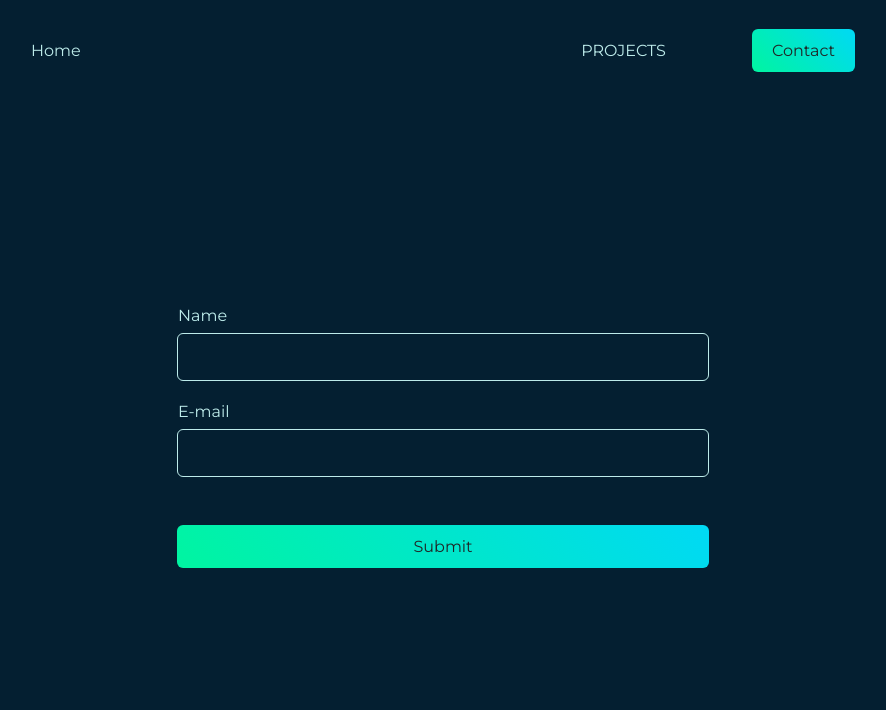
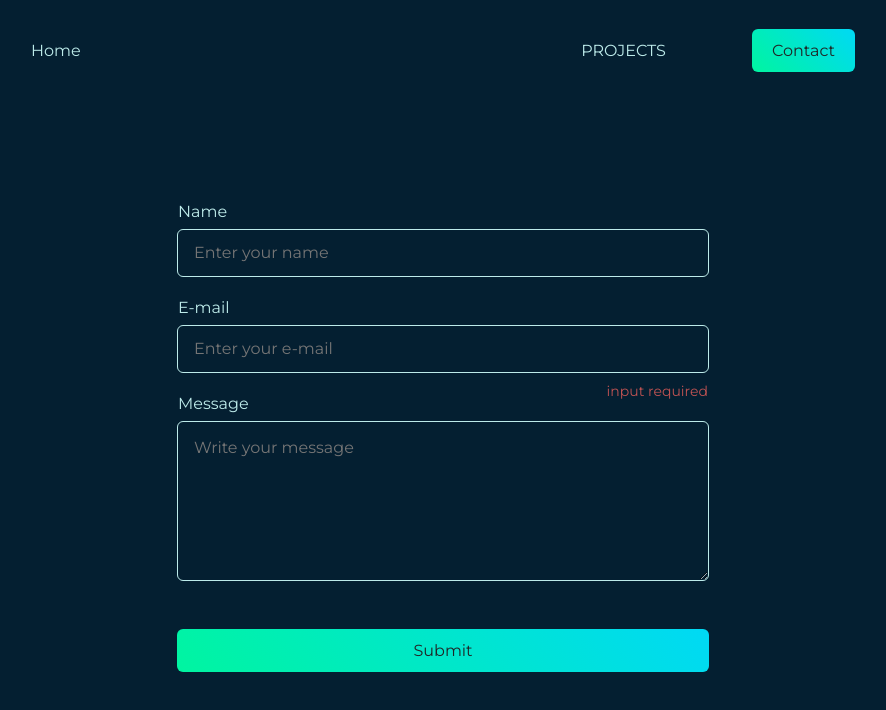
Before and after one commit to oevadee/portfolio, a Gatsby site: page /contact in a window 1280 px wide. Shown: the whole page, without its empty margins (197-1083 px from the left). Built offline with nearby package versions, Linux system fonts and the light colour scheme; Gatsby itself is replaced by a stand-in of ours.

Commit message:
feat(fe): add full form ui

```diff
--- a/src/components/styled-input/index.tsx
+++ b/src/components/styled-input/index.tsx
@@ -1,22 +1,26 @@
 import React from 'react';
 import { UseFormRegister } from 'react-hook-form';
-import styled from 'styled-components';
+import styled, { css } from 'styled-components';
 
-const SWrapper = styled.div`
-  width: 532px;
-  height: 48px;
+export const inputWrapperStyle = css`
+  width: 100%;
   border: 1px solid #bdebea;
   border-radius: 0.375rem;
   position: relative;
 `;
 
-const SLabel = styled.label`
+const SWrapper = styled.div`
+  ${inputWrapperStyle}
+  height: 48px;
+`;
+
+export const SLabel = styled.label`
   position: absolute;
   left: 0;
   top: -1.75rem;
 `;
 
-const SInput = styled.input`
+export const inputStyle = css`
   position: absolute;
   top: 0;
   left: 0;
@@ -25,12 +29,27 @@ const SInput = styled.input`
   border-radius: 0.375rem;
   background: transparent;
   border: none;
-  padding: 0 1rem;
+  padding: 1rem;
+  font-weight: ${({ theme }) => theme.font.weight.medium};
+  color: ${({ theme }) => theme.colors.white};
 
   &:placeholder {
     font-size: ${({ theme }) => theme.font.size.small};
     color: ${({ theme }) => theme.colors.placeholderTexts};
   }
+`;
+
+const SInput = styled.input`
+  ${inputStyle}
+`;
+
+const SRequired = styled.p`
+  font-weight: ${({ theme }) => theme.font.weight.medium};
+  font-size: ${({ theme }) => theme.font.size.small};
+  position: absolute;
+  bottom: -1.75rem;
+  right: 0;
+  color: ${({ theme }) => theme.colors.red};
 `;
 
 interface Props {
@@ -39,6 +58,7 @@ interface Props {
   type?: string;
   register: UseFormRegister<any>;
   placeholder?: string;
+  required?: boolean;
 }
 
 export const StyledInput = ({
@@ -47,16 +67,19 @@ export const StyledInput = ({
   type = 'text',
   register,
   placeholder,
+  required = false,
 }: Props) => {
   return (
     <SWrapper>
       {label && <SLabel htmlFor={name}>{label}</SLabel>}
       <SInput
+        required={required}
         {...register(name)}
         placeholder={placeholder}
         type={type}
         name={name}
       />
+      {required && <SRequired>input required</SRequired>}
     </SWrapper>
   );
 };
--- /dev/null
+++ b/src/components/styled-textarea/index.tsx
@@ -0,0 +1,35 @@
+import { inputStyle, inputWrapperStyle, SLabel } from 'components/styled-input';
+import { Placeholder } from 'gatsby-plugin-image';
+import React from 'react';
+import { UseFormRegister } from 'react-hook-form';
+import styled from 'styled-components';
+
+const SWrapper = styled.div`
+  ${inputWrapperStyle}
+  height: 10rem;
+`;
+
+const STextarea = styled.textarea`
+  ${inputStyle}
+`;
+
+interface Props {
+  register: UseFormRegister<any>;
+  name: string;
+  label: string;
+  placeholder: string;
+}
+
+export const StyledTextarea = ({
+  register,
+  name,
+  label,
+  placeholder,
+}: Props) => {
+  return (
+    <SWrapper>
+      {label && <SLabel>{label}</SLabel>}
+      <STextarea {...register(name)} placeholder={placeholder} name={name} />
+    </SWrapper>
+  );
+};
--- a/src/styles/theme.ts
+++ b/src/styles/theme.ts
@@ -7,6 +7,7 @@ export const theme = {
     powderBlue: '#BDEBEA',
     darkText: '#1F2626',
     placeholderText: '#919b9b',
+    red: '#C05353',
   },
   font: {
     size: {
--- a/src/views/contact/index.tsx
+++ b/src/views/contact/index.tsx
@@ -1,5 +1,6 @@
 import { StyledButton } from 'components/styled-button';
 import { StyledInput } from 'components/styled-input';
+import { StyledTextarea } from 'components/styled-textarea';
 import React from 'react';
 import { useForm } from 'react-hook-form';
 import styled from 'styled-components';
@@ -11,6 +12,7 @@ const SSection = styled.section`
 `;
 
 const SForm = styled.form`
+  width: 33.25rem;
   display: flex;
   flex-direction: column;
   gap: 3rem;
@@ -29,12 +31,25 @@ export const ContactView = () => {
   return (
     <SSection>
       <SForm onSubmit={handleSubmit(onSubmit)}>
-        <StyledInput register={register} name="name" label="Name" />
         <StyledInput
+          placeholder="Enter your name"
+          register={register}
+          name="name"
+          label="Name"
+        />
+        <StyledInput
+          placeholder="Enter your e-mail"
           register={register}
           name="email"
           label="E-mail"
           type="email"
+          required
+        />
+        <StyledTextarea
+          register={register}
+          name="message"
+          label="Message"
+          placeholder="Write your message"
         />
         <SStyledButton type="submit">Submit</SStyledButton>
       </SForm>
```
